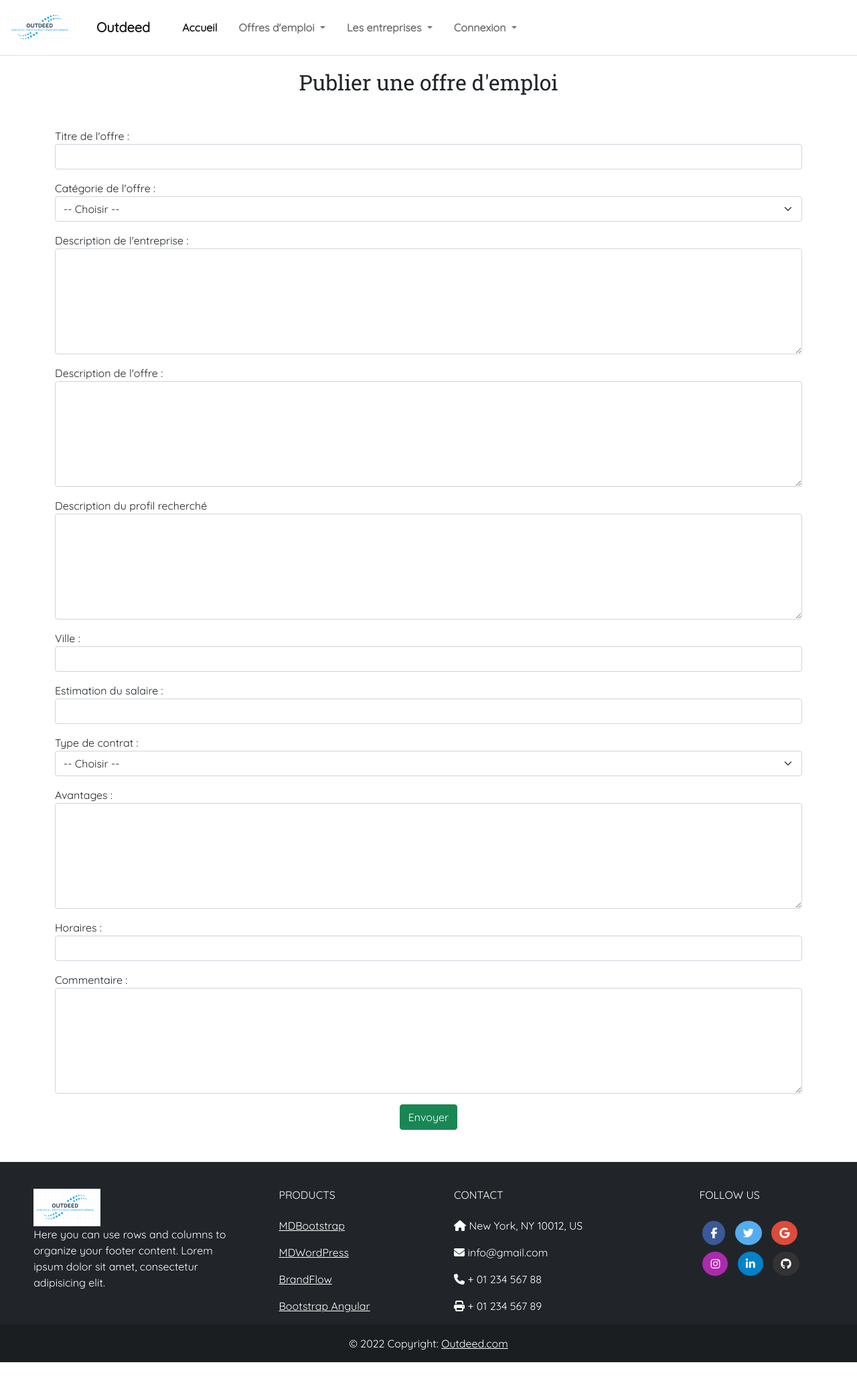
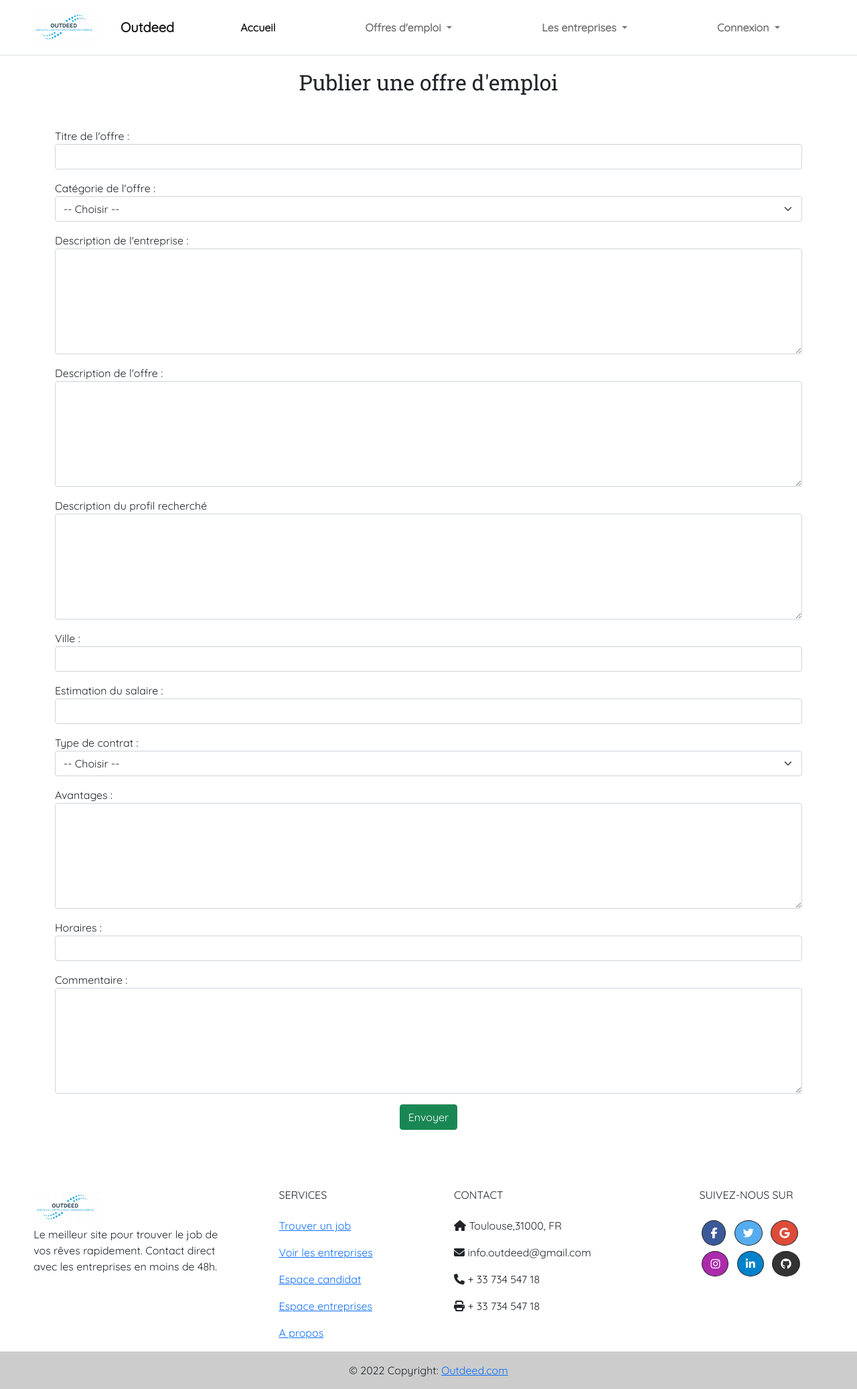
Before and after one commit to MKassabeh/Outdeed, a PHP site: template templates/job/add.html.twig in a window 1280 px wide. Shown: the whole page at 67% size. Before the commit the page ends 2034 px from the top, so only its background shows below. Run offline with PHP 8.4, Linux system fonts and the light colour scheme; the template is opened without the code that fills it, so the values that code supplies are empty; some libraries are stand-ins or nearby versions; some web fonts are replaced.

Commit message:
header/footer edir

```diff
--- a/templates/footer.html.twig
+++ b/templates/footer.html.twig
@@ -2,8 +2,8 @@
 <div class="container-fluid px-0">
   <!-- Footer -->
   <footer
-          class="text-center text-lg-start text-white"
-          style="background-color: rgb(33, 37, 41)"
+          class="text-center text-lg-start text-black"
+
           >
     <!-- Grid container -->
     <div class="container-fluid p-4 pb-0">
@@ -17,9 +17,7 @@
               <img src="{{ asset('LOGO OUTDEED.png') }}" alt="logo_outdeed" width="100" height="56">
             </a>
             <p>
-              Here you can use rows and columns to organize your footer
-              content. Lorem ipsum dolor sit amet, consectetur adipisicing
-              elit.
+              Le meilleur site pour trouver le job de vos rêves rapidement. Contact direct avec les entreprises en moins de 48h.
             </p>
           </div>
           <!-- Grid column -->
@@ -28,18 +26,21 @@
 
           <!-- Grid column -->
           <div class="col-md-2 col-lg-2 col-xl-2 mx-auto mt-3">
-            <h6 class="text-uppercase mb-4 font-weight-bold">Products</h6>
+            <h6 class="text-uppercase mb-4 font-weight-bold">Services</h6>
             <p>
-              <a class="text-white">MDBootstrap</a>
+              <a class="footer-link" href="{{ path('job_list')}}" >Trouver un job</a>
             </p>
             <p>
-              <a class="text-white">MDWordPress</a>
+              <a class="footer-link" href="{{ path('job_list') }}">Voir les entreprises</a>
             </p>
             <p>
-              <a class="text-white">BrandFlow</a>
+              <a class="footer-link">Espace candidat</a>
             </p>
             <p>
-              <a class="text-white">Bootstrap Angular</a>
+              <a class="footer-link">Espace entreprises</a>
+            </p>
+            <p>
+              <a class="footer-link">A propos</a>
             </p>
           </div>
           <!-- Grid column -->
@@ -52,16 +53,16 @@
           <!-- Grid column -->
           <div class="col-md-4 col-lg-3 col-xl-3 mx-auto mt-3">
             <h6 class="text-uppercase mb-4 font-weight-bold">Contact</h6>
-            <p><i class="fas fa-home mr-3"></i> New York, NY 10012, US</p>
-            <p><i class="fas fa-envelope mr-3"></i> info@gmail.com</p>
-            <p><i class="fas fa-phone mr-3"></i> + 01 234 567 88</p>
-            <p><i class="fas fa-print mr-3"></i> + 01 234 567 89</p>
+            <p><i class="fas fa-home mr-3"></i> Toulouse,31000, FR</p>
+            <p><i class="fas fa-envelope mr-3"></i> info.outdeed@gmail.com</p>
+            <p><i class="fas fa-phone mr-3"></i> + 33 734 547 18</p>
+            <p><i class="fas fa-print mr-3"></i> + 33 734 547 18</p>
           </div>
           <!-- Grid column -->
 
           <!-- Grid column -->
           <div class="col-md-3 col-lg-2 col-xl-2 mx-auto mt-3">
-            <h6 class="text-uppercase mb-4 font-weight-bold">Follow us</h6>
+            <h6 class="text-uppercase mb-4 font-weight-bold">Suivez-nous sur</h6>
 
             <!-- Facebook -->
             <a
@@ -129,7 +130,7 @@
          style="background-color: rgba(0, 0, 0, 0.2)"
          >
       © 2022 Copyright:
-      <a class="text-white" href="#"
+      <a class="" href="#"
          >Outdeed.com</a
         >
     </div>
--- a/templates/header.html.twig
+++ b/templates/header.html.twig
@@ -1,5 +1,5 @@
 <nav role="navigation" class="navbar navbar-expand-lg navbar-light border-bottom">
-    <div class="container-fluid">
+    <div class="container-fluid px-5">
         <a class="navbar-brand" href="#">
             <img src="{{ asset('LOGO OUTDEED.png') }}" alt="logo_outdeed" width="100" height="56">
         </a>
@@ -8,8 +8,8 @@
             aria-controls="navbarNavDropdown" aria-expanded="false" aria-label="Toggle navigation">
             <span class="navbar-toggler-icon"></span>
         </button>
-        <div class="collapse navbar-collapse" id="navbarNavDropdown">
-            <ul class="navbar-nav">
+        <div class="collapse navbar-collapse " id="navbarNavDropdown">
+            <ul class="navbar-nav nav-fill w-100">
                 <li class="nav-link">
                     <a class="nav-link active" aria-current="page" href="{{path('home')}}">Accueil</a>
                 </li>
```
